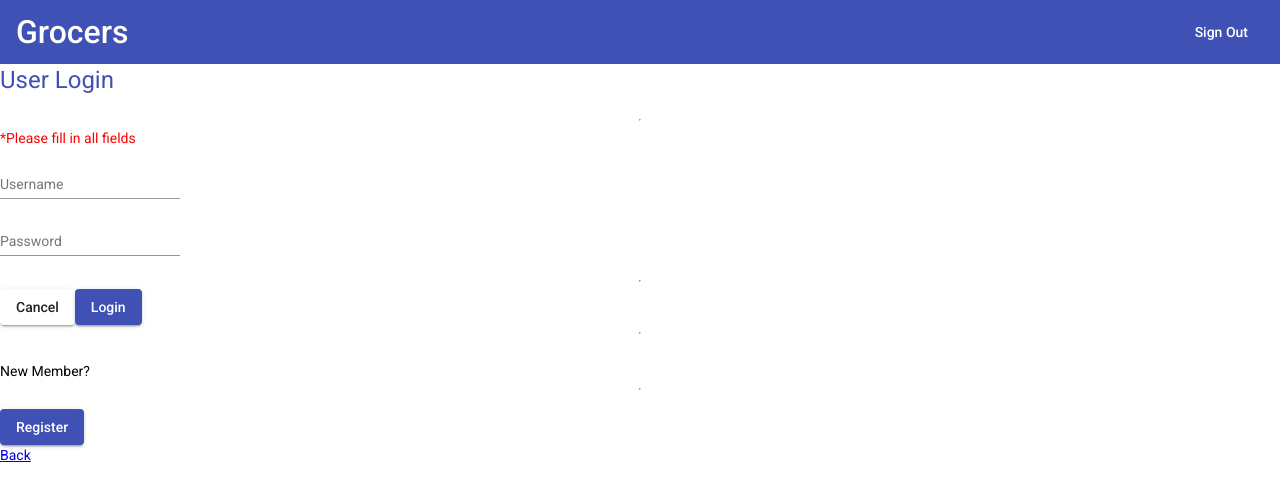
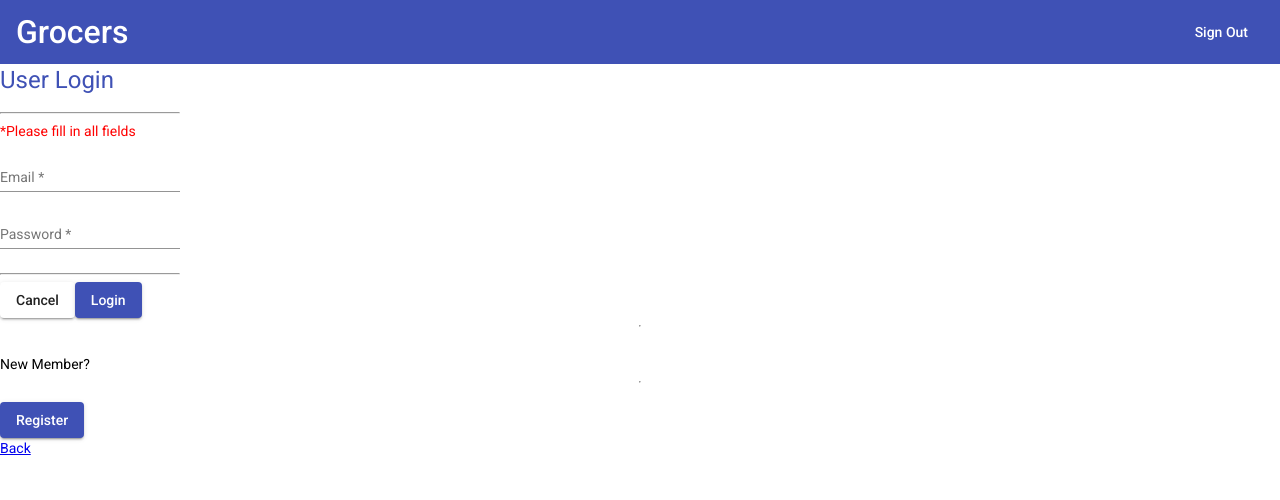
Before and after one commit to haa96/Grocers, an Angular app in the folder Frontend/grocers/: page /user in a window 1280 px wide. Shown: the top 500 px of the page. Built offline with nearby package versions, Linux system fonts and the light colour scheme.

Commit message:
login works with new user credentials
login form field created

```diff
--- a/Frontend/grocers/src/app/user/user.component.html
+++ b/Frontend/grocers/src/app/user/user.component.html
@@ -1,22 +1,24 @@
+<form [formGroup]="loginRef" class="form-group">
 <h1 mat-dialog-title style="color: #3f51b5">User Login</h1>
 <hr>
 <p style="color:red">*Please fill in all fields</p>
 <mat-dialog-content>
     <mat-form-field>
-      <mat-label>Username</mat-label>
-      <input matInput>
+      <mat-label>Email</mat-label>
+      <input matInput formControlName="email" required>
     </mat-form-field>
     <br>
     <mat-form-field>
       <mat-label>Password</mat-label>
-      <input matInput >
+      <input matInput formControlName="pwd" required>
     </mat-form-field>
 </mat-dialog-content>
 <hr>
 <mat-dialog-actions>
   <button mat-raised-button mat-dialog-close mat-dialog-close="true">Cancel</button>
-  <button mat-raised-button color="primary" mat-dialog-close mat-dialog-close="false"  (click)=checkUser()>Login</button>
+  <button mat-raised-button color="primary" mat-dialog-close mat-dialog-close="false" (click)=checkUser()>Login</button>
 </mat-dialog-actions>
+</form>
 <hr>
 <br>
   <mat-label>New Member? </mat-label>
--- a/Frontend/grocers/src/app/user/user.component.ts
+++ b/Frontend/grocers/src/app/user/user.component.ts
@@ -25,23 +25,23 @@ export class UserComponent implements OnInit {
 
   checkUser() {
     let user = this.loginRef.value;
+
     console.log(user);
-
-    this.router.navigate(["userPanel"]);
 
     this.userSer.checkUserDetails(user).
     subscribe(result=>{
       if(result=="Success"){
         console.log("Success!");
-        this.router.navigate(["main",user.email]);
+        this.router.navigate(["main"]);
       }else {
+          console.log("Invalid Login Credentials");
           this.msg = result;
       }
     },
     error=>console.log(error));
     this.loginRef.reset();
+  }
 
-  }
   registerUser(){
     this.router.navigate(["register"]);
   }
```
